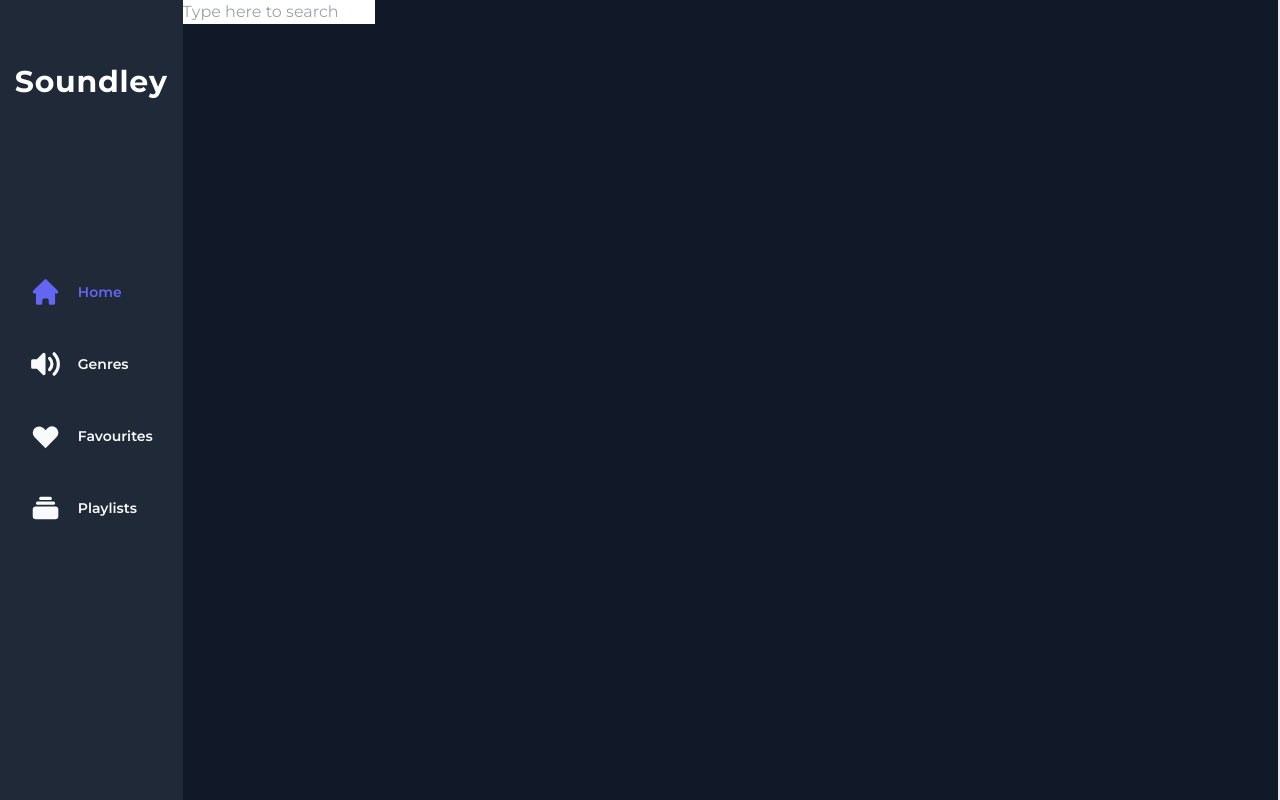
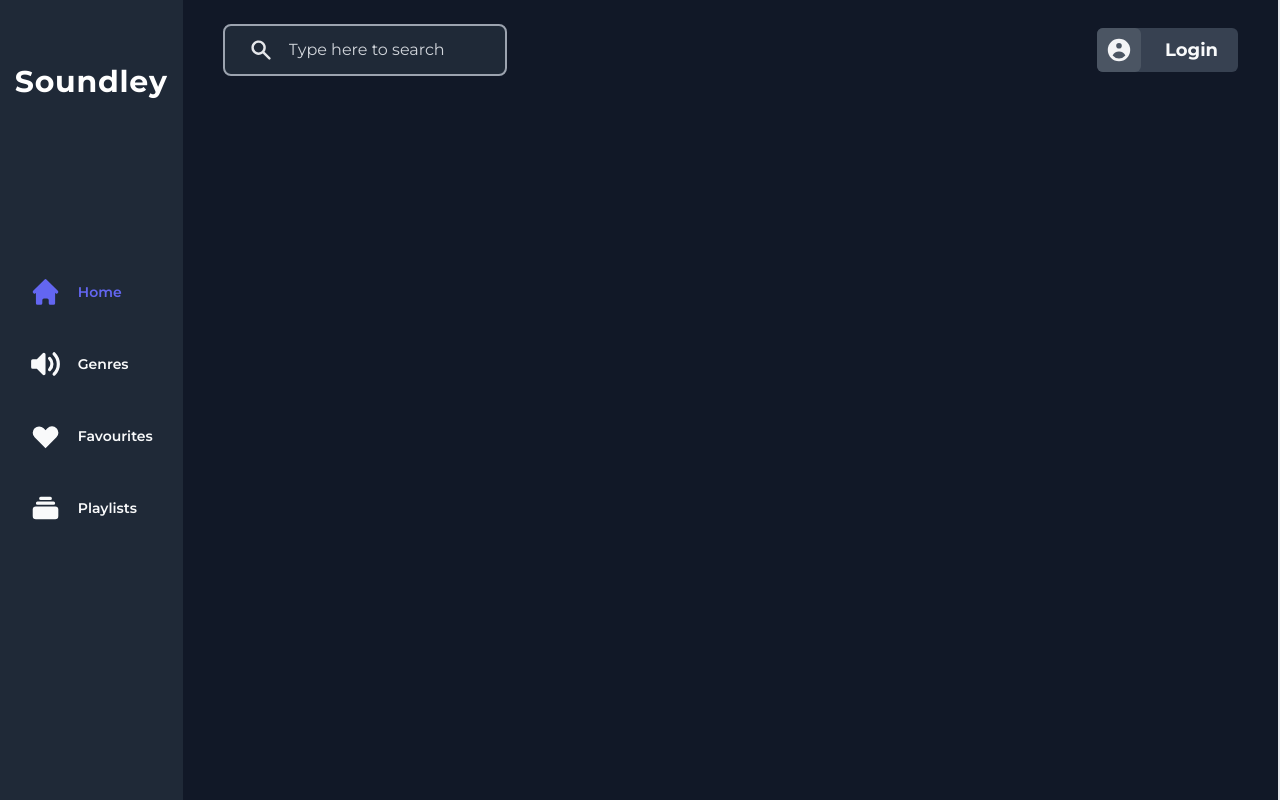
Before and after one commit to Amirmohammad-Bashiri/soundley, a Next.js app: page / in a window 1280 px wide. Built offline with nearby package versions, Linux system fonts and the light colour scheme.

Commit message:
Search bar and avatar styling

```diff
--- a/components/navigation/header.js
+++ b/components/navigation/header.js
@@ -1,10 +1,30 @@
+import Link from "next/link";
+import { SearchIcon, UserCircleIcon } from "@heroicons/react/solid";
+
 function Header() {
   return (
-    <header>
+    <header className="flex items-center justify-between px-10 py-6">
       {/* search bar */}
-      <input type="text" placeholder="Type here to search" />
+      <div className="flex items-center justify-center px-6 py-3 space-x-4 bg-gray-800 border-2 border-gray-400 rounded-lg focus-within:border-gray-200">
+        <SearchIcon className="w-6 h-6 text-gray-200" />
+        <input
+          type="text"
+          placeholder="Type here to search"
+          className="placeholder-gray-300 bg-gray-800 text-gray-50 focus:outline-none"
+        />
+      </div>
 
       {/* avatar and name */}
+      <div className="items-center hidden space-x-6 text-gray-100 bg-gray-700 rounded-md lg:flex focus-within:border-2 focus-within:border-gray-200">
+        <div className="p-2 bg-gray-600 rounded-md">
+          <UserCircleIcon className="w-7 h-7" />
+        </div>
+        <div className="pr-5 text-lg font-bold text-gray-50">
+          <Link href="/login">
+            <a>Login</a>
+          </Link>
+        </div>
+      </div>
     </header>
   );
 }
```
